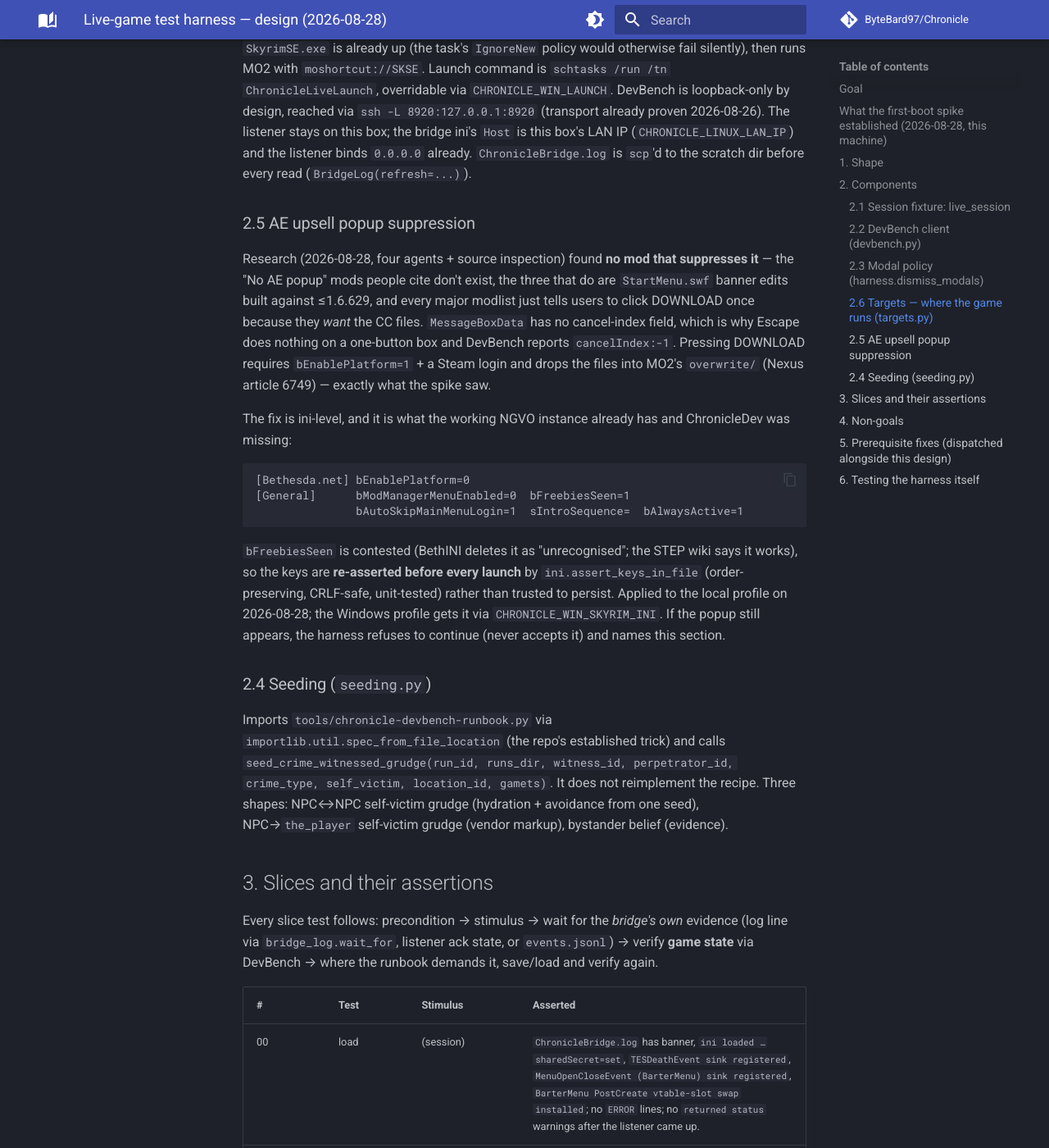
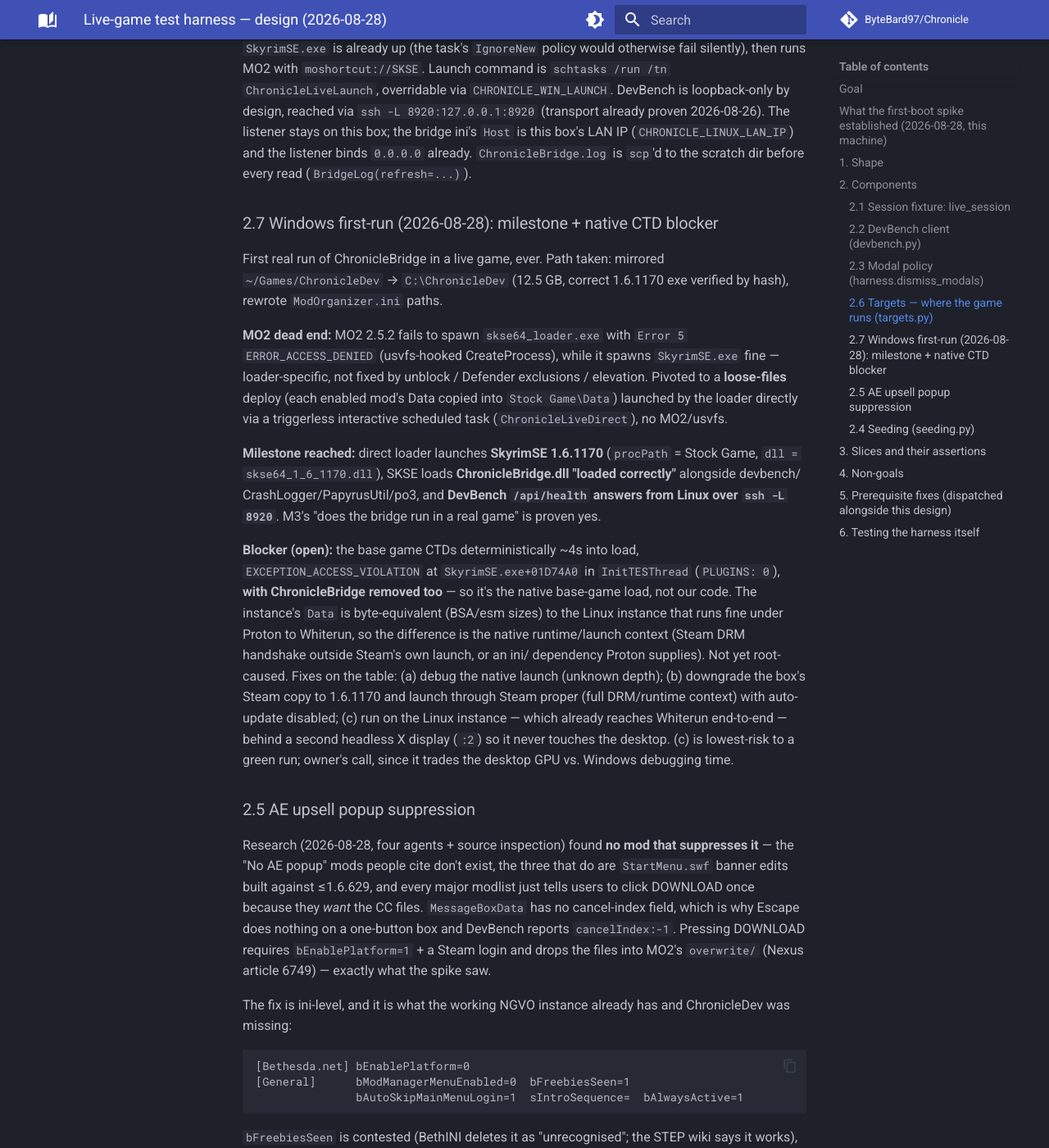
Before and after one commit to ByteBard97/Chronicle, an MkDocs documentation site: the page built from docs/design/live-test-harness.md, in a window 1280 px wide and 1400 px high, scrolled down 4765 px. Shown: the whole window at 82% size. Built offline with MkDocs 1.6.1 and Material for MkDocs 9.7.7, drawn with Linux system fonts in a browser that asks for light colours; comment, search, counter and statistics services are not loaded.

Commit message:
livetest: record Windows first-run milestone + native base-game CTD blocker
ChronicleBridge.dll loaded correctly in a live 1.6.1170 game with DevBench
reachable from Linux over an SSH tunnel (M3 'bridge runs in-game': yes).
MO2 usvfs can't spawn skse64_loader (Error 5); pivoted to loose-files +
direct-loader scheduled task. Remaining blocker: base game CTDs ~4s into
InitTESThread natively (PLUGINS:0), reproduces with ChronicleBridge removed,
so it's the native launch context, not our code. Options recorded in 2.7.

```diff
--- a/docs/design/live-test-harness.md
+++ b/docs/design/live-test-harness.md
@@ -218,6 +218,43 @@
 `ChronicleBridge.log` is `scp`'d to the scratch dir before every read
 (`BridgeLog(refresh=...)`).
 
+### 2.7 Windows first-run (2026-08-28): milestone + native CTD blocker
+
+First real run of ChronicleBridge in a live game, ever. Path taken:
+mirrored `~/Games/ChronicleDev` → `C:\ChronicleDev` (12.5 GB, correct
+1.6.1170 exe verified by hash), rewrote `ModOrganizer.ini` paths.
+
+**MO2 dead end:** MO2 2.5.2 fails to spawn `skse64_loader.exe` with
+`Error 5 ERROR_ACCESS_DENIED` (usvfs-hooked CreateProcess), while it
+spawns `SkyrimSE.exe` fine — loader-specific, not fixed by unblock /
+Defender exclusions / elevation. Pivoted to a **loose-files** deploy
+(each enabled mod's Data copied into `Stock Game\Data`) launched by the
+loader directly via a triggerless interactive scheduled task
+(`ChronicleLiveDirect`), no MO2/usvfs.
+
+**Milestone reached:** direct loader launches **SkyrimSE 1.6.1170**
+(`procPath` = Stock Game, `dll = skse64_1_6_1170.dll`), SKSE loads
+**ChronicleBridge.dll "loaded correctly"** alongside devbench/
+CrashLogger/PapyrusUtil/po3, and **DevBench `/api/health` answers from
+Linux over `ssh -L 8920`**. M3's "does the bridge run in a real game"
+is proven yes.
+
+**Blocker (open):** the base game CTDs deterministically ~4s into load,
+`EXCEPTION_ACCESS_VIOLATION` at `SkyrimSE.exe+01D74A0` in `InitTESThread`
+(`PLUGINS: 0`), **with ChronicleBridge removed too** — so it's the
+native base-game load, not our code. The instance's `Data` is
+byte-equivalent (BSA/esm sizes) to the Linux instance that runs fine
+under Proton to Whiterun, so the difference is the native runtime/launch
+context (Steam DRM handshake outside Steam's own launch, or an ini/
+dependency Proton supplies). Not yet root-caused. Fixes on the table:
+(a) debug the native launch (unknown depth); (b) downgrade the box's
+Steam copy to 1.6.1170 and launch through Steam proper (full DRM/runtime
+context) with auto-update disabled; (c) run on the Linux instance —
+which already reaches Whiterun end-to-end — behind a second headless X
+display (`:2`) so it never touches the desktop. (c) is lowest-risk to a
+green run; owner's call, since it trades the desktop GPU vs. Windows
+debugging time.
+
 ### 2.5 AE upsell popup suppression
 
 Research (2026-08-28, four agents + source inspection) found **no mod
```
